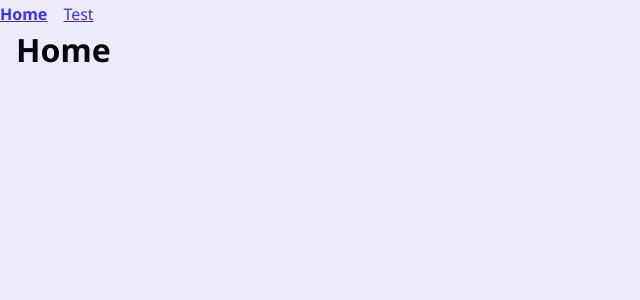
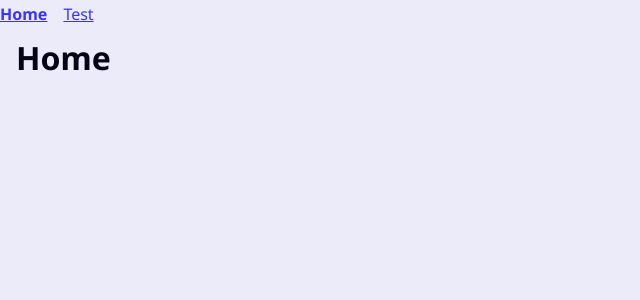
Before and after one commit to UnskilledWolf/timezone-webapp-frontend, a React (Vite) app: page /#/ in a window 1280 px wide. Shown: the top 300 px of the page, without its empty margins (0-640 px from the left). Built offline with nearby package versions, Linux system fonts and the light colour scheme; a web font is replaced by a local one.

Commit message:
Spacing as Variables

```diff
--- a/src/globals.scss
+++ b/src/globals.scss
@@ -11,3 +11,11 @@ $corner-rounding-small: 5px;
 $easing: cubic-bezier(0.25, 1, 0.5, 1);
 
 $shadow: 0px 3px 7px 0px rgba(0, 0, 0, 0.1);
+
+$space-xxs: 0.25rem;
+$space-xs: 0.5rem;
+$space-sm: 0.75rem;
+$space-md: 1rem;
+$space-lg: 1.5rem;
+$space-xl: 2rem;
+$space-xxl: 3rem;
--- a/src/index.scss
+++ b/src/index.scss
@@ -29,14 +29,14 @@ button:focus {
 
 //TODO adjust main to fit with the header/footer once they are added
 main {
-  margin: 0.5rem 1rem;
+  margin: globals.$space-xs globals.$space-md;
 }
 
 h1,
 h2,
 h3,
 p {
-  margin: 0.5rem 0;
+  margin: globals.$space-md 0;
 }
 
 a {
@@ -53,7 +53,7 @@ a:visited {
   box-shadow: globals.$shadow;
 
   border-radius: globals.$corner-rounding-large;
-  padding: 0.5rem 1rem;
+  padding: globals.$space-xs globals.$space-md;
   margin: 1rem 0;
 
   &.secondary {
@@ -68,7 +68,7 @@ a:visited {
 
   &.secondary,
   &.accent {
-    padding: 0.25rem 0.5rem;
+    padding: globals.$space-xxs globals.$space-xs;
   }
 }
 
@@ -78,7 +78,7 @@ input[type="submit"] {
   background-color: var(--secondary-100);
   border: none;
   border-radius: globals.$corner-rounding-small;
-  padding: 0.5rem 1rem;
+  padding: globals.$space-xs globals.$space-md;
 
   transition: background-color 0.3s globals.$easing;
 
@@ -123,7 +123,8 @@ input[type="text"] {
   border: none;
   border-radius: globals.$corner-rounding-small;
   border-bottom: 2px solid var(--primary-500);
-  padding: 0.5rem 1rem 0.25rem 1rem;
+  padding: globals.$space-xs globals.$space-md globals.$space-xxs
+    globals.$space-md;
 
   transition: background-color 0.3s globals.$easing;
 
```
Also changed, not shown: src/components/TestComponent.tsx (+5 -6 lines), src/theme.scss (+0 -64 lines).
